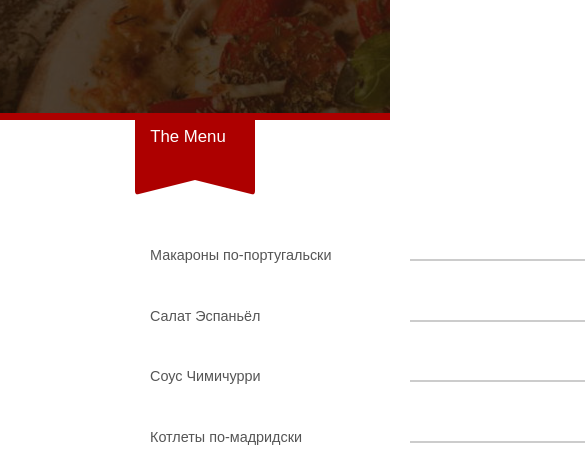
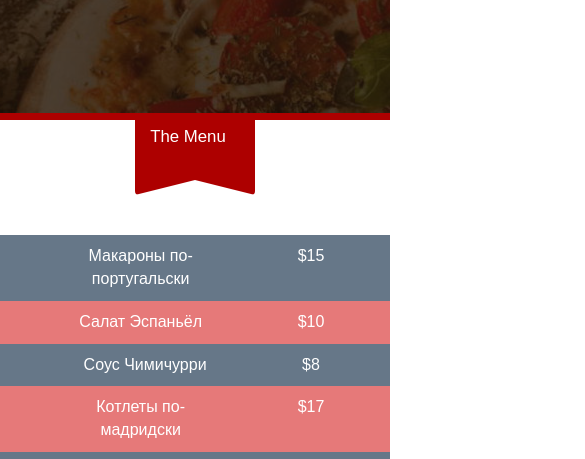
Before and after one commit to konstantin-921/Node.js-App, a plain HTML site: page index.html in a window 390 px wide. Shown: the part 375-834 px from the top of the page, 585 px wide, since content can reach past the window. Drawn offline with nearby package versions, Linux system fonts and the light colour scheme; a web font is replaced by a local one.

Commit message:
+ mobile menu

```diff
--- a/css/media.css
+++ b/css/media.css
@@ -7,16 +7,15 @@
 	.column {
 		display: block;
 		height: 250px;
+		width: 80%;
 		margin: 0 auto;
 	}
 
 	.right-column-content {
-		margin-left: 0;
+		margin-left: 200px;
+		padding-top: 20px;
 	}
 
-	.left-column-content {
-		margin: 0;
-	}
 
 	.header-logo {
 		margin-right: auto;
@@ -70,8 +69,8 @@
 		font-size: 45px;
 	}
 
-	.column {
-		margin: 0 0 0 150px;
+	.left-column-content, .right-column-content {
+		margin-left: 100px;
 	}
 
 	.sl {
@@ -136,4 +135,55 @@
 		background-color: #333;
 	}
 
+	.column:first-child {
+		margin-top: 40px;
+	}
+
+	.column {
+		width: 100%;
+		height: auto;
+		padding-top: 0;
+	}
+
+	.left-column-content, .right-column-content {
+		margin: 0 auto;
+		width: 100%;
+		text-align: center;
+	}
+
+	.right-column-content {
+		padding-top: 0;
+	}
+
+	.menu-item {
+		margin-top: 0;
+		padding-top: 10px;
+		padding-bottom: 10px;
+	}
+
+	.menu-item:nth-child(even) {
+		background-color: #E67979;
+	}
+
+	.menu-item:nth-child(odd) {
+		background-color: #678;
+	}
+
+	.menu-item p {
+		width: 150px;
+		font-size: 2rem;
+		color: #fff;
+	}
+
+	.menu-item p::before {
+		display: none;
+	}
+
+	.menu-item span {
+		margin-left: 20%;
+		vertical-align: top;
+		font-size: 2rem;
+		color: #fff;
+	}
+
 }
--- a/css/slick.css
+++ b/css/slick.css
@@ -39,8 +39,7 @@
 }
 
 .slick-slider .slick-track,
-.slick-slider .slick-list
-{
+.slick-slider .slick-list {
     -webkit-transform: translate3d(0, 0, 0);
        -moz-transform: translate3d(0, 0, 0);
         -ms-transform: translate3d(0, 0, 0);
--- a/css/style.css
+++ b/css/style.css
@@ -152,10 +152,8 @@ h1 {
 
 .column {
 	display: inline-block;
-	vertical-align: bottom;
 	margin: 10px 0 0 0;
 	padding: 10px 0 0 0;
-	width: 50%;
 	height: 540px;
 	font-size: 1.8rem;
 	font-family: "ComicSans", sans-serif;
@@ -202,7 +200,7 @@ h1 {
 
 .slide-container {
 	position: relative;
-	z-index: 2;
+	z-index: 1;
 	width: 100%;
 	height: 500px;
 	background: #fff;
@@ -218,7 +216,7 @@ h1 {
 
 .sl {
 	position: relative;
-	z-index: 2;
+	z-index: 1;
 	width: 80%;
 	height: 200px;
 	margin-left: 200px;
```
